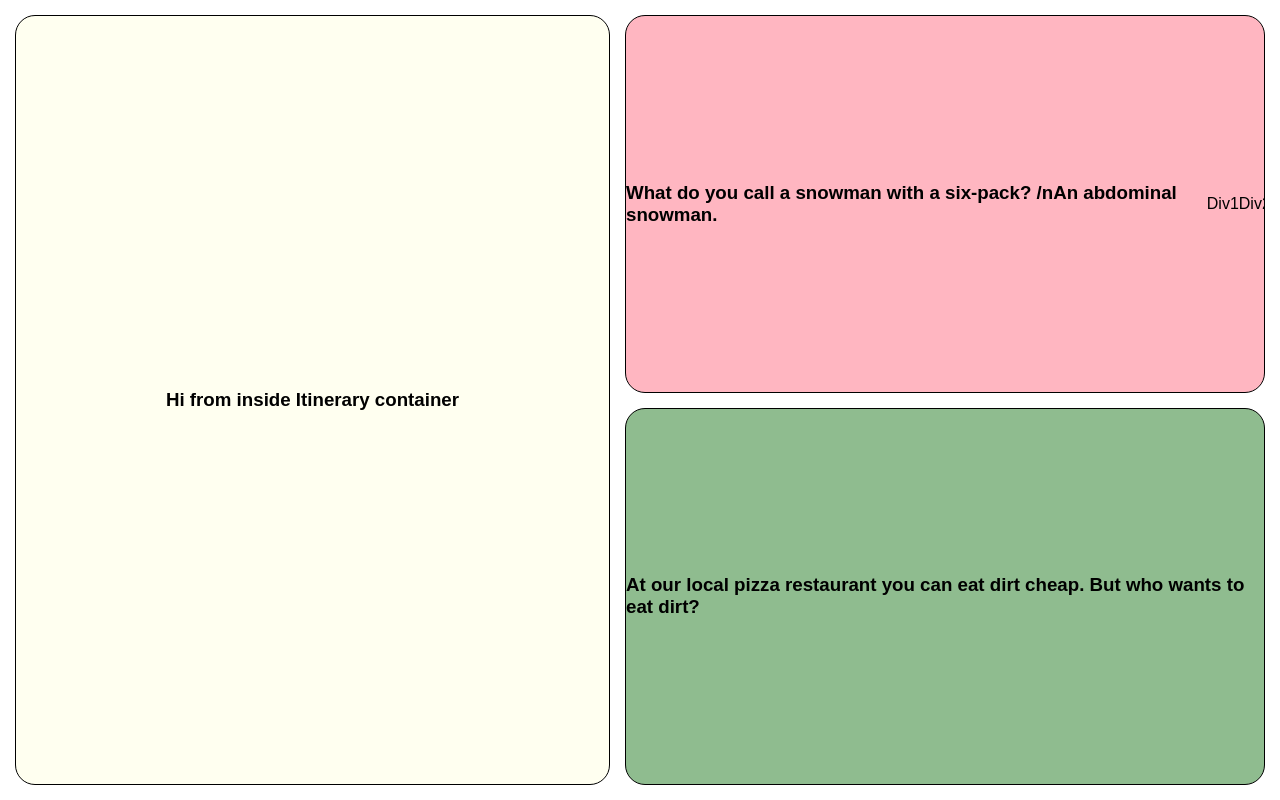
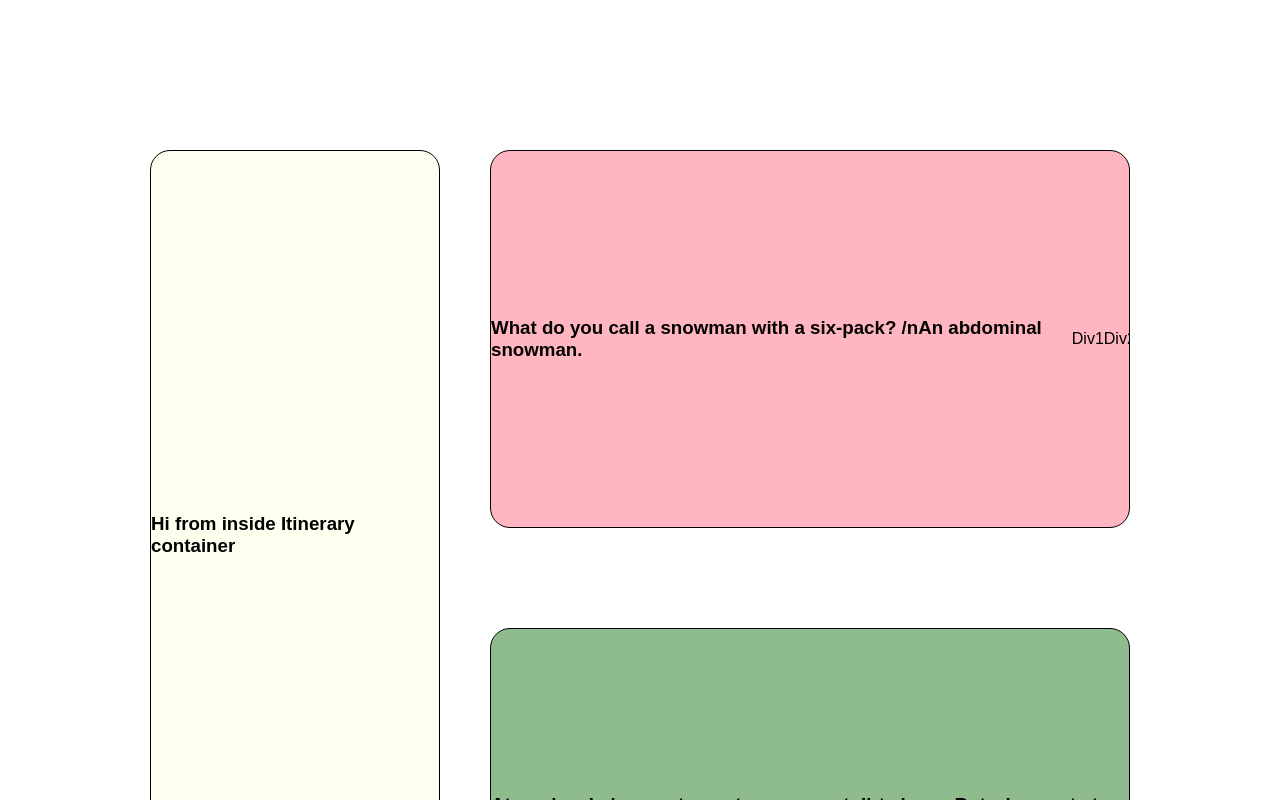
Before and after one commit to Travel-T1me/Fernweh, a React app: page /results in a window 1280 px wide. Shown: the top 800 px of the page. Built offline with nearby package versions, Linux system fonts and the light colour scheme; what react-relay would draw is missing.

Commit message:
Structured results page. Need to make adjustments for component sizes

```diff
--- a/src/pages/ResultsPage.tsx
+++ b/src/pages/ResultsPage.tsx
@@ -7,8 +7,8 @@ import Weather from '../components/Weather';
 const ResultsContainer = styled.section`
   display: grid;
   grid-template-columns: 1fr 1fr;
-  column-gap: 15px;
-  padding: 15px;
+  column-gap: 50px;
+  padding: 150px;
   height: 100vh;
 `;
 
@@ -22,7 +22,7 @@ const SecondColumn = styled.section`
   display: grid;
   grid-column: 2 / 3;
   grid-template-rows: auto 1fr;
-  row-gap: 15px;
+  row-gap: 100px;
 `;
 
 // const WeatherContainer = styled.section`
```
